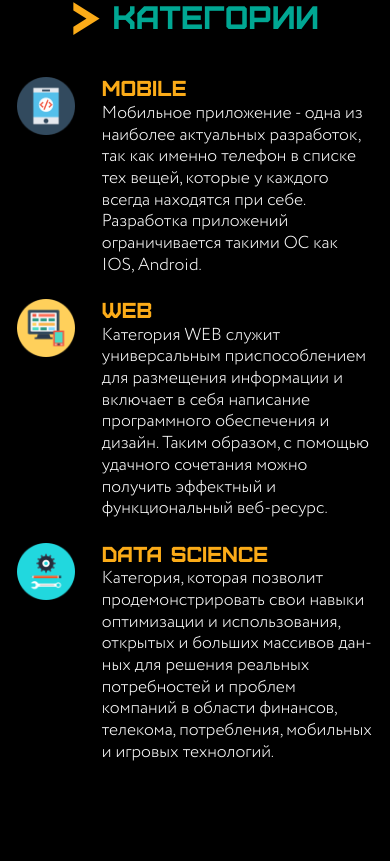
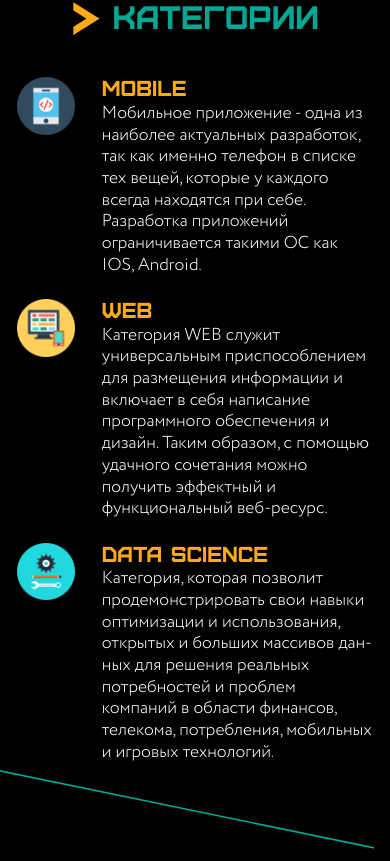
Before and after one commit to Jawell/LikeIT-2018, a React app: page / in a window 390 px wide. Shown: the part 1556-2417 px from the top of the page. Before the commit the page ends 2321 px from the top, so only its background shows below. Built offline with nearby package versions, Linux system fonts and the light colour scheme; the HTML template or start-up script is replaced by a standard one.

Commit message:
add second divider mobile and desktop

```diff
--- a/src/App.js
+++ b/src/App.js
@@ -4,6 +4,7 @@
 import About from './modules/About';
 import DividerPoly from './modules/DividerPoly';
 import Category from './modules/Category';
+import DividerStraight from './modules/DividerStraight';
 
 class App extends Component
 {
@@ -15,6 +16,7 @@
         <About/>
         <DividerPoly/>
         <Category/>
+        <DividerStraight/>
       </div>
     );
   }
--- /dev/null
+++ b/src/modules/DividerStraight.js
@@ -0,0 +1,24 @@
+import React from 'react';
+
+class DividerStraight extends React.Component
+{
+  render() {
+    return(
+      <section id="divider_2">
+        <svg className="poly" width="100%" height="7.135vw">
+          <clipPath id="divider-straight" clipPathUnits="objectBoundingBox">
+            <polyline points="0,0.98 1,0 1,0.02 0,1" stroke-width="3"></polyline>
+          </clipPath>
+          <rect width="100%" height="100%" clipPath="url(#divider-straight)" fill="none" style={straight}></rect>
+        </svg>
+      </section>
+    )
+  }
+}
+
+const straight = {
+  stroke: "#00A793",
+  strokeWidth: "7.135vw"
+};
+
+export default DividerStraight;
--- a/src/scss/divider.scss
+++ b/src/scss/divider.scss
@@ -20,3 +20,17 @@
     margin-top: 6.510vw;
   }
 }
+
+@media screen and (orientation: portrait){
+  #divider_2 {
+    margin-top: 8.611vw;
+    transform: translateX(34.722vw) scale(5,3);
+    max-width: 20.4vw;
+  }
+}
+
+@media screen and (orientation: landscape){
+  #divider_2 {
+    margin-top: 4.444vw;
+  }
+}
```
